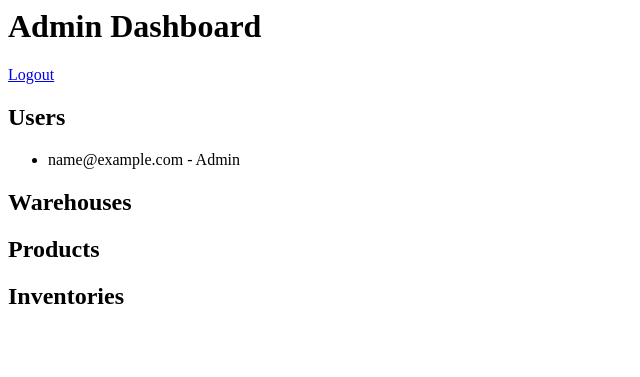
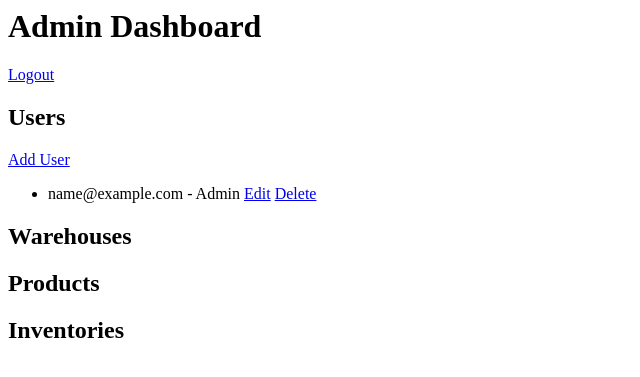
Before and after one commit to 9helix/Sustav-za-upravljanje-inventarom-i-skladistem, a Django app: page / in a window 1280 px wide. Shown: the top 377 px of the page, without its empty margins (0-640 px from the left). Run offline with Django 5.2, Linux system fonts and the light colour scheme; the visitor is signed in with stand-in values (Sample User, id 1); data comes from the database, SQL or seed files in the repository; data that the repository does not hold is empty.

Commit message:
feat: admin can edit user accounts

```diff
--- a/lab4/urls.py
+++ b/lab4/urls.py
@@ -17,7 +17,15 @@ Including another URLconf
 
 from django.contrib import admin
 from django.urls import path
-from main.views import register, user_login, user_logout, home
+from main.views import (
+    register,
+    user_login,
+    user_logout,
+    home,
+    add_user,
+    edit_user,
+    delete_user,
+)
 
 urlpatterns = [
     path("register/", register, name="register"),
@@ -25,4 +33,7 @@ urlpatterns = [
     path("logout/", user_logout, name="logout"),
     path("admin/", admin.site.urls),
     path("", home, name="home"),
+    path("add_user/", add_user, name="add_user"),
+    path("edit_user/<int:user_id>/", edit_user, name="edit_user"),
+    path("delete_user/<int:user_id>/", delete_user, name="delete_user"),
 ]
--- a/main/forms.py
+++ b/main/forms.py
@@ -9,13 +9,13 @@ class UserRegistrationForm(forms.ModelForm):
         fields = ["email", "password", "is_admin"]
 
 
-""" class UserRegistrationForm(UserCreationForm):
+class UserEditForm(forms.ModelForm):
     email = forms.EmailField()
     is_admin = forms.BooleanField(required=False, initial=False)
 
     class Meta:
         model = MyUser
-        fields = ("email", "password1", "password2", "is_admin") """
+        fields = ("email", "is_admin")
 
 
 class UserLoginForm(forms.Form):
--- a/main/views.py
+++ b/main/views.py
@@ -1,10 +1,11 @@
 # views.py
-from django.shortcuts import render, redirect
+from django.shortcuts import render, redirect, get_object_or_404
 from django.contrib.auth import authenticate, login, logout
 from django.contrib.auth.decorators import login_required
 from .models import MyUser, Warehouse, Product, Inventory
 from .forms import (
     UserRegistrationForm,
+    UserEditForm,
     UserLoginForm,
     WarehouseForm,
     ProductForm,
@@ -75,3 +76,37 @@ def home(request):
                 "inventories": inventories,
             },
         )
+
+
+@login_required
+def add_user(request):
+    if request.method == "POST":
+        form = UserRegistrationForm(request.POST)
+        if form.is_valid():
+            form.save()
+            return redirect("home")
+    else:
+        form = UserRegistrationForm()
+    return render(request, "add_user.html", {"form": form})
+
+
+@login_required
+def edit_user(request, user_id):
+    user = get_object_or_404(MyUser, id=user_id)
+    if request.method == "POST":
+        form = UserEditForm(request.POST, instance=user)
+        if form.is_valid():
+            form.save()
+            return redirect("home")
+    else:
+        form = UserEditForm(instance=user)
+    return render(request, "edit_user.html", {"form": form})
+
+
+@login_required
+def delete_user(request, user_id):
+    user = get_object_or_404(MyUser, id=user_id)
+    if request.method == "POST":
+        user.delete()
+        return redirect("home")
+    return render(request, "delete_user.html", {"user": user})
--- a/templates/admin_home.html
+++ b/templates/admin_home.html
@@ -2,9 +2,14 @@
 <h1>Admin Dashboard</h1>
 <a href="{% url 'logout' %}">Logout</a>
 <h2>Users</h2>
+<a href="{% url 'add_user' %}">Add User</a>
 <ul>
     {% for user in users %}
-    <li>{{ user.email }} - {{ user.is_admin|yesno:"Admin,Regular User" }}</li>
+    <li>
+        {{ user.email }} - {{ user.is_admin|yesno:"Admin,Regular User" }}
+        <a href="{% url 'edit_user' user.id %}">Edit</a>
+        <a href="{% url 'delete_user' user.id %}">Delete</a>
+    </li>
     {% endfor %}
 </ul>
 
```
Also changed, not shown: templates/add_user.html (added, +7 -0 lines), templates/delete_user.html (added, +8 -0 lines), templates/edit_user.html (added, +7 -0 lines).
